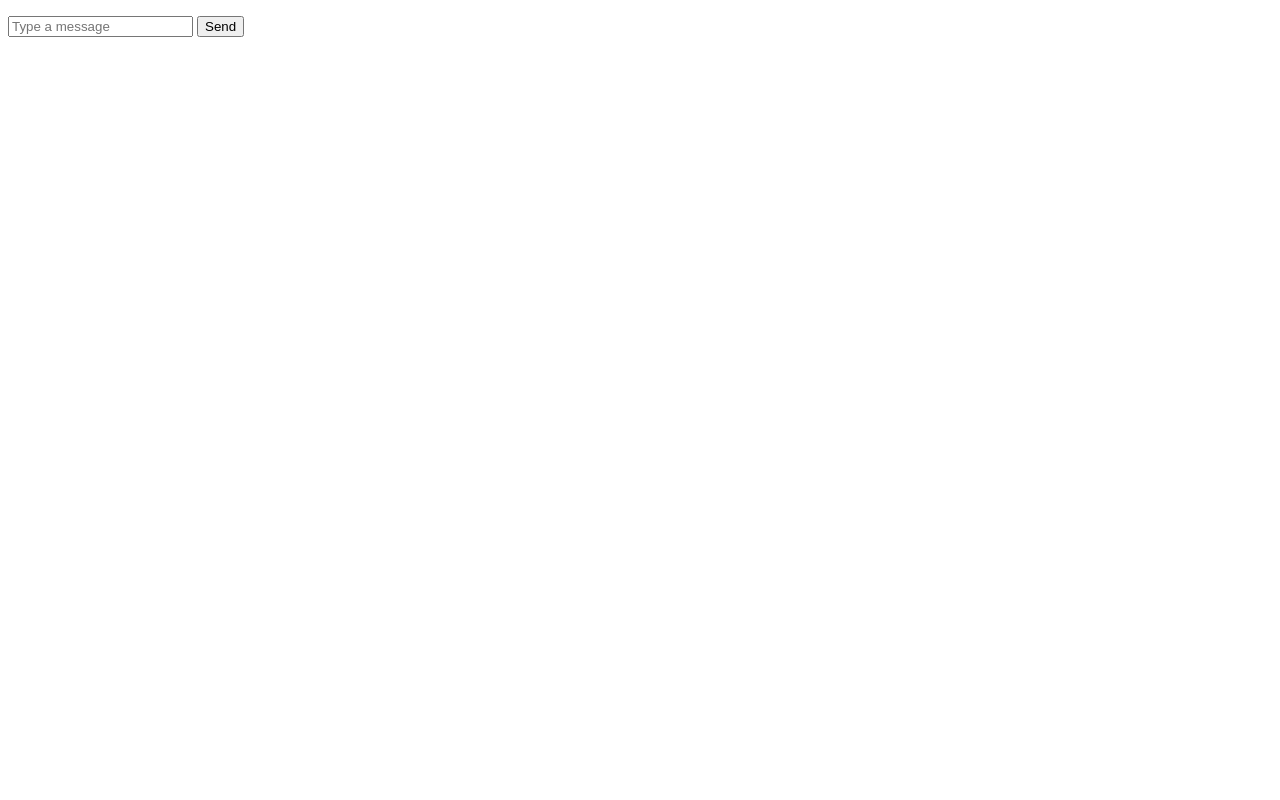
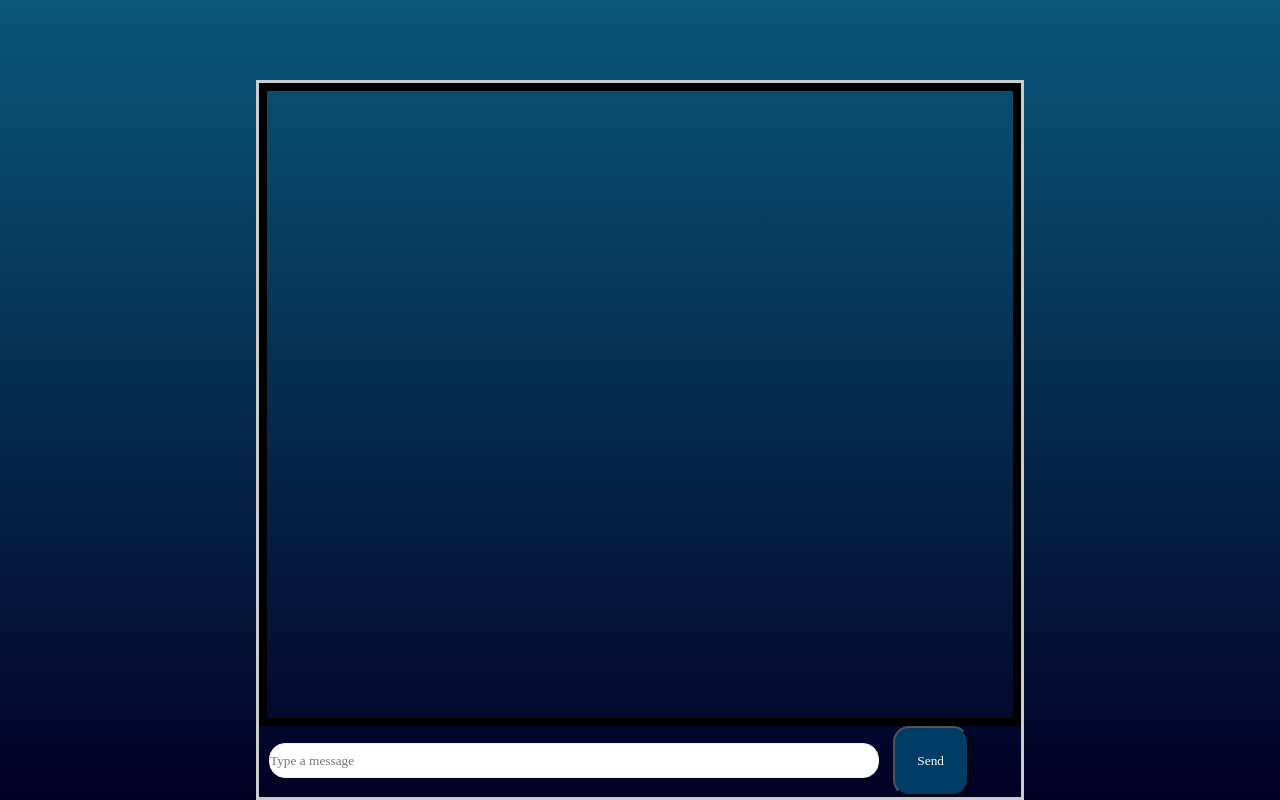
Before and after one commit to ianbokser/chat, a website with bundled scripts: page Pages/chat.html in a window 1280 px wide. Built offline with nearby package versions, Linux system fonts and the light colour scheme.

Commit message:
chat changes

```diff
--- a/Css/chatStyle.css
+++ b/Css/chatStyle.css
@@ -0,0 +1,68 @@
+* {
+  margin: 0;
+  padding: 0;
+  box-sizing: border-box;
+  justify-content: right;
+  max-width: 100%;
+  font-family: 'DM Sans';
+}
+
+body{
+  color: white;
+  background: rgb(2,0,36);
+  background: linear-gradient(0deg, rgba(2,0,36,1) 0%, rgba(9,87,121,1) 100%) no-repeat;
+}
+
+main{
+  height: 100vh;
+  display: flex;
+  flex-direction: column;
+  align-items: center;
+  justify-content: end;
+}
+
+.chat{
+  border: 3px solid #ccc;
+  height: 90vh;
+  width: 60%;
+  display: flex;
+  flex-direction: column;
+}
+
+.messages{
+  height: 90%;
+  border: 0.5rem solid black;
+}
+
+.forms{
+  width: 100%;
+  display: flex;
+}
+
+.input{
+    border-radius: 1rem;
+    border: 1px solid #eee;
+    margin: 10px;
+    width: 80%;
+    height: 50%;
+}
+
+.input:focus {
+  outline: 0;
+}
+
+.input::placeholder {
+    text-size-adjust: 100px;
+}
+
+.enviar{
+  background: rgb(0, 61, 102);
+  color: #fff;
+  height: 70px;
+  width: 10%;
+  border-radius: 1rem;
+}
+
+.enviar:hover{
+  background: #0cf;
+}
--- a/Css/style.css
+++ b/Css/style.css
@@ -10,7 +10,6 @@
 }
 
 .registrarse{
-
     color: white;
     background: rgb(2,0,36);
     background: linear-gradient(0deg, rgba(2,0,36,1) 0%, rgba(9,87,121,1) 100%);
--- a/Pages/chat.html
+++ b/Pages/chat.html
@@ -10,10 +10,12 @@
 <body>
     <main>
         <section id="chat" class="chat">
-            <ul id="messages"></ul>
+            <div class="messages">
+                <ul id="messages"></ul>
+            </div>
             <form class="form" id="form">
-            <input type="text" name="message" id="input" placeholder="Type a message" autocomplete="off" class="input" />
-            <button class="enviar" type="submit">Send</button>
+                <input class="input" type="text" name="message" id="input" placeholder="Type a message" autocomplete="off"/>
+                <button class="enviar" type="submit">Send</button>
             </form>
         </section>
     </main>
```
